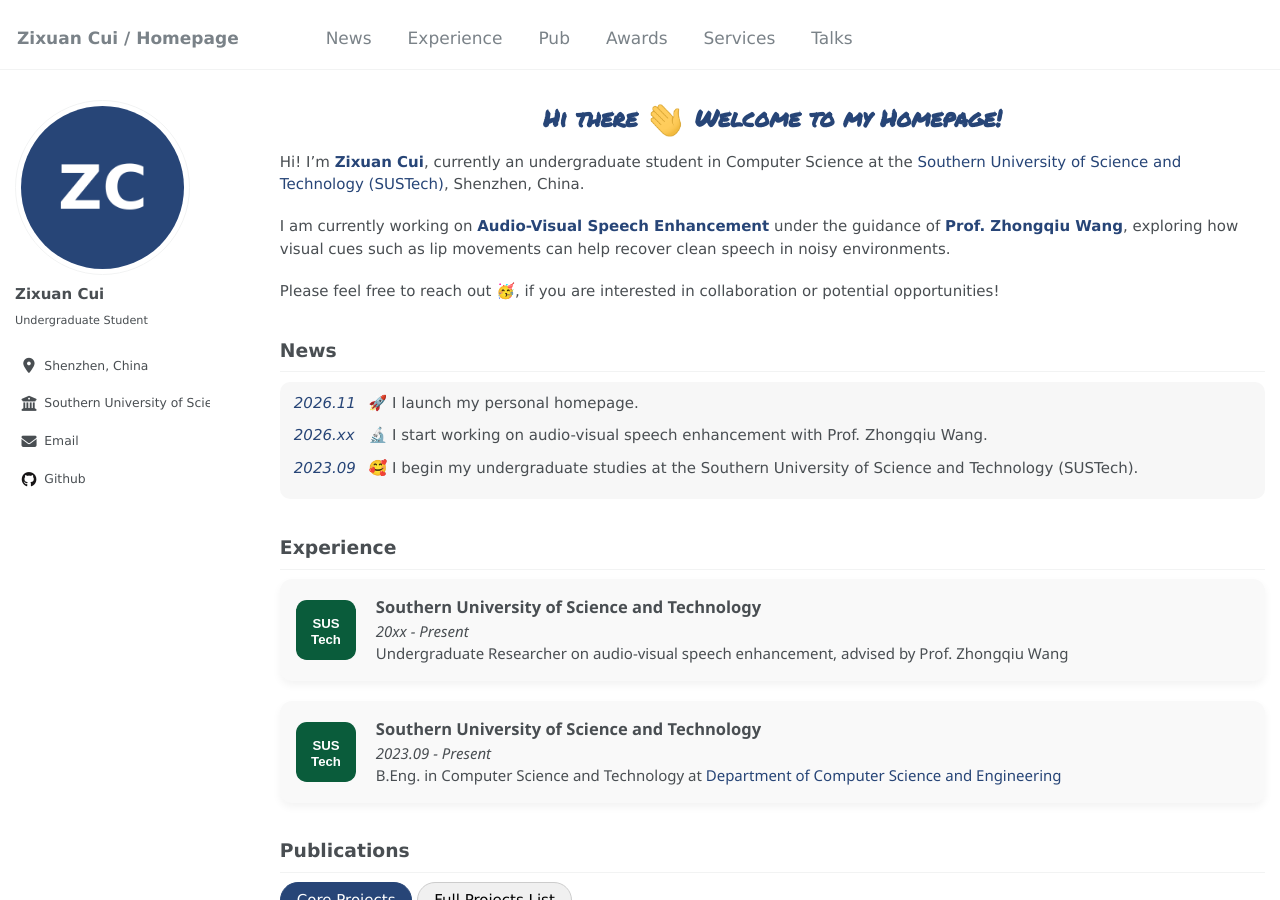
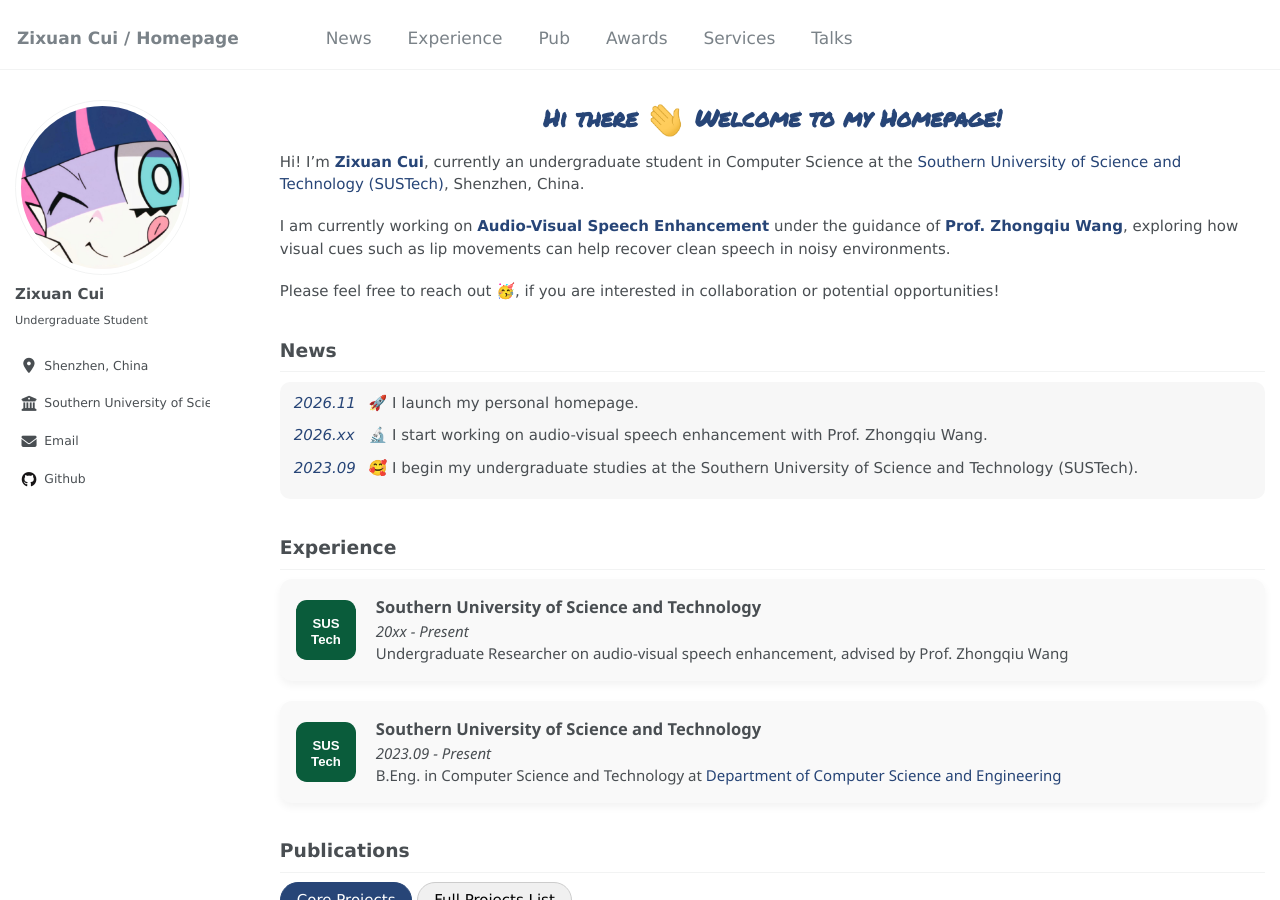
Before and after one commit to Tsuizxgo/Tsuizxgo.github.io, a Jekyll site: the page built from _pages/about.md, in a window 1280 px wide and 900 px high. Built offline with Jekyll 4.4.1, drawn with Linux system fonts in a browser that asks for light colours; some web fonts are replaced.

Commit message:
Update _config.yml

```diff
--- a/_config.yml
+++ b/_config.yml
@@ -8,7 +8,7 @@ baseurl                  : ""
 repository               : "Tsuizxgo/tsuizxgo.github.io"
 
 author:
-  avatar           : "avatar.png"
+  avatar           : "stocking_5.jpeg"
   name             : "Zixuan Cui"
   pronouns         :
   bio              : "Undergraduate Student"
```
